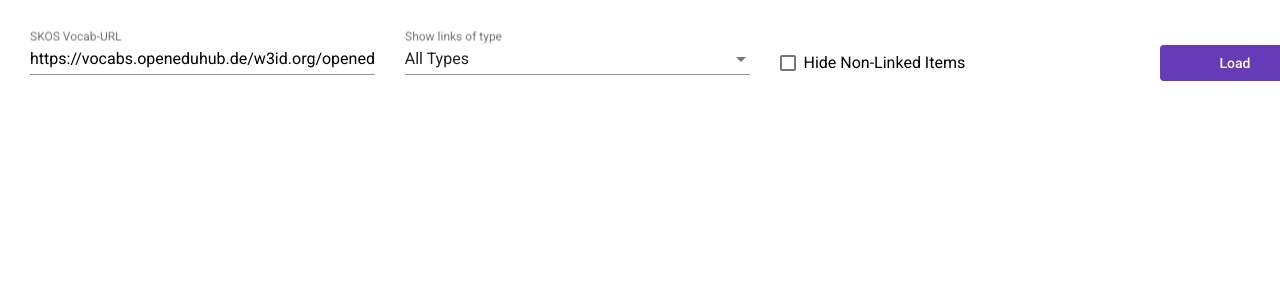
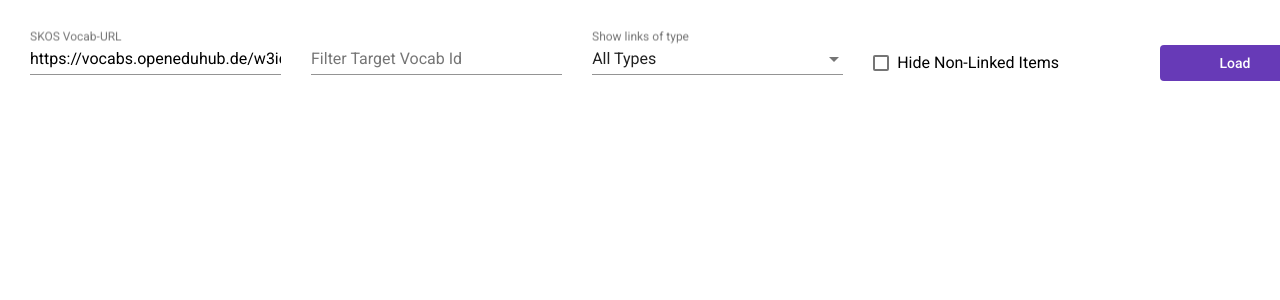
Before and after one commit to edu-sharing/skos-graph-visualization, an Angular app: page / in a window 1280 px wide. Shown: the top 300 px of the page. Built offline with nearby package versions, Linux system fonts and the light colour scheme; what @swimlane/ngx-graph would draw is missing.

Commit message:
add target filter id

```diff
--- a/src/app/app.component.html
+++ b/src/app/app.component.html
@@ -8,13 +8,17 @@
     <input matInput type="text" [(ngModel)]="url" [ngModelOptions]="{standalone: true}">
   </mat-form-field>
   <mat-form-field>
+    <mat-label>Filter Target Vocab Id</mat-label>
+    <input matInput type="text" placeholder="e.g. 'learningResourceType'" [(ngModel)]="vocabId" [ngModelOptions]="{standalone: true}">
+  </mat-form-field>
+  <mat-form-field>
     <mat-label>Show links of type</mat-label>
     <mat-select [(ngModel)]="link" [ngModelOptions]="{standalone: true}">
       <mat-option value="">All Types</mat-option>
       <mat-option *ngFor="let link of SUPPORTED_LINKS" [value]="link.id">{{link.label}}</mat-option>
     </mat-select>
   </mat-form-field>
-  <mat-checkbox [(ngModel)]="hideEmpty" [ngModelOptions]="{standalone: true}">Hide Non-Linked Items</mat-checkbox>
+  <mat-checkbox [(ngModel)]="hideEmpty" [disabled]="!!vocabId" [ngModelOptions]="{standalone: true}">Hide Non-Linked Items</mat-checkbox>
   <button mat-flat-button color="primary" type="submit">Load</button>
 </form>
 <ngx-graph
--- a/src/app/app.component.scss
+++ b/src/app/app.component.scss
@@ -1,6 +1,6 @@
 form {
   display: grid;
-  grid-template-columns: auto auto auto 150px;
+  grid-template-columns: auto auto auto auto 150px;
   grid-gap: 30px;
   padding: 30px;
   width: 100%;
--- a/src/app/app.component.ts
+++ b/src/app/app.component.ts
@@ -13,6 +13,7 @@ export class AppComponent implements OnInit {
   data: any;
   url = 'https://vocabs.openeduhub.de/w3id.org/openeduhub/vocabs/new_lrt/index.json';
   link = '';
+  vocabId = '';
   hideEmpty = false;
   constructor(
     private skos: SKOSService
@@ -25,6 +26,7 @@ export class AppComponent implements OnInit {
   async loadSKOS() {
     this.data = await this.skos.getLinkStructure(this.url, {
       link: this.link,
+      vocabId: this.vocabId,
       hideEmpty: this.hideEmpty,
     });
   }
--- a/src/app/skos.service.ts
+++ b/src/app/skos.service.ts
@@ -31,7 +31,7 @@ export class SKOSService {
     this.transform(skos.title.de, skos.hasTopConcept, nodes);
     return nodes;
   }
-  async getLinkStructure(url: string, config: { link: string; hideEmpty: boolean }) {
+  async getLinkStructure(url: string, config: { link: string; hideEmpty: boolean; vocabId: string }) {
     const nodes = await this.fetchSKOS(
       url
     );
@@ -40,8 +40,8 @@ export class SKOSService {
 
     return await this.buildLinks(nodes, config);
   }
-  async buildLinks(nodes: any[], config: { link: string; hideEmpty: boolean }) {
-    const links = [];
+  async buildLinks(nodes: any[], config: { link: string; hideEmpty: boolean; vocabId: string }) {
+    let links = [];
     const urls = new Set<string>();
     nodes.forEach((element) => {
       SKOSService.SUPPORTED_LINKS.filter(
@@ -72,9 +72,17 @@ export class SKOSService {
         links.splice(links.indexOf(l), 1);
       }
     });
+    if (config.vocabId) {
+      nodes = nodes.filter((n) =>
+        n.id.toLowerCase().includes(config.vocabId.toLowerCase()) ||
+        links.some((l) => (l.source === n.id) && l.target.toLowerCase().includes(config.vocabId.toLowerCase()))
+      );
+      links = links.filter(l =>
+        nodes.find(n => (n.id === l.source)) &&
+        nodes.find(n => (n.id === l.target))
+      );
+    }
     if (config.hideEmpty) {
-      console.log(nodes);
-      console.log(links);
       nodes = nodes.filter((n) =>
         links.some((l) => l.source === n.id || l.target === n.id)
       );
```
